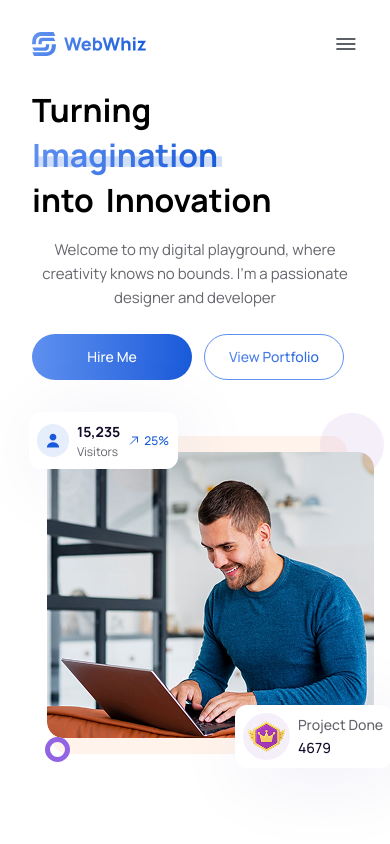
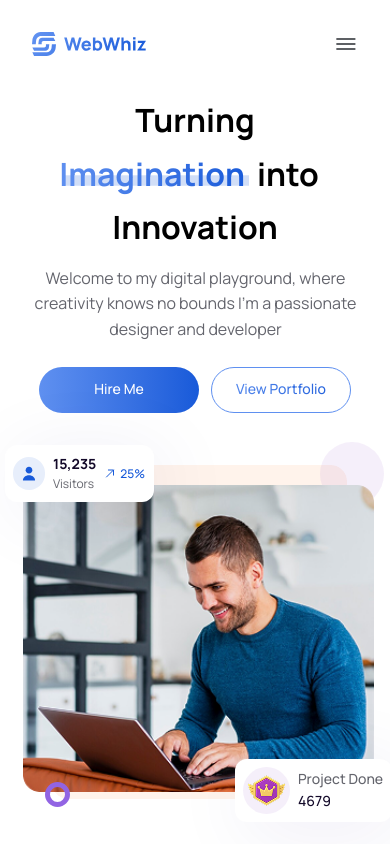
Before and after one commit to MdMuzahid07/WebWhiz, a Next.js app: page / in a window 390 px wide. Built offline with nearby package versions, Linux system fonts and the light colour scheme.

Commit message:
hero section ui responsive

```diff
--- a/src/components/main/home/HeroAreaSection.tsx
+++ b/src/components/main/home/HeroAreaSection.tsx
@@ -4,16 +4,16 @@ export default function HeroAreaSection() {
     return (
         <section className=" bg-white">
             <div className="max-w-[1140px] mx-auto mt-[24px] sm:mt-[100px]">
-                <div className="grid grid-cols-1 sm:grid-cols-2 gap-[20px] w-full sm:h-[526px]">
+                <div className="flex justify-between flex-col md:flex-row gap-[20px] w-full sm:h-[526px]">
 
 
-                    <div className=" px-[32px] xl:px-[0] mb-[52px] sm:mb-[76px]">
-                        <div className="max-w-[30px] sm:max-w-[520px]">
-                            <h1 className="text-[32px] font-bold leading-[140%] sm:text-[40px] lg:text-[64px] md:leading-[120%]">
+                    <div className=" px-[32px] xl:px-[0] mb-[52px] sm:mb-[76px] mt-[10px]">
+                        <h1 className="max-w-[520px] text-[32px] font-bold leading-[140%] sm:text-[40px] lg:text-[64px] md:leading-[120%] text-center sm:text-start">
                             <span>
                                 Turning
                             </span>
-                                <span className="relative inline-block">
+                            <div className="flex justify-center sm:justify-start mt-[9.5px] mb-2">
+                                <span className="relative inline-block ">
                                     <span className="relative z-10 bg-gradient-to-r from-primary-start to-primary-end bg-clip-text text-transparent">
                                         Imagination
                                     </span>
@@ -25,29 +25,23 @@ export default function HeroAreaSection() {
                                         className="absolute bottom-[11px] sm:bottom-[9px] lg:bottom-[14px] left-1 object-cover z-0"
                                         priority
                                     />
-                                </span>
-                                <span className="pl-0 md:pl-3 pr-3 md:pr-0">into</span>
+                                </span> <span className="pl-3 pr-3 md:pr-0 inline">into</span>
+                            </div>
                             Innovation
                         </h1>
-                        </div>
 
                         <div className="mt-[16px] sm:flex sm:items-center sm:gap-[12px]">
                             <div className="h-[65px] hidden sm:flex min-w-[4px] bg-gradient-to-r from-primary-start to-primary-end rounded-[16px]">
                             </div>
-                            <div className="max-w-[554px]">
-                                <p className="hidden lg:flex text-body text-[16px] font-normal leading-[160%]">
-                                    Welcome to my digital playground, where creativity knows no bounds. I&apos;m a passionate designer and developer on a mission to turn innovative ideas into stunning digital realities.
-                                </p>
-                                <p className="hidden sm:flex lg:hidden text-body text-[16px] font-normal leading-[160%]">
-                                    Welcome to my digital playground, where creativity knows no bounds. I&apos;m a passionate de...
-                                </p>
-                                <p className="sm:hidden text-center text-body text-[15px] font-normal leading-[160%]">
-                                    Welcome to my digital playground, where creativity knows no bounds. I&apos;m a passionate designer and developer
+                            <p className="w-full min-w-[327px] sm:w-[323px] lg:min-w-[554px] text-center sm:text-left text-body text-[16px] font-normal leading-[160%]">
+                                Welcome to my digital playground, where creativity knows no bounds<span className="hidden lg:inline">.</span>{' '}
+                                <span className="sm:hidden">I&apos;m a passionate designer and developer</span>
+                                <span className="hidden sm:inline lg:hidden"> passionate de...</span>
+                                <span className="hidden lg:inline">I&apos;m a passionate developer on a mission to turn innovative ideas into stunning digital realities</span>
                             </p>
                         </div>
-                        </div>
 
-                        <div className="flex items-center gap-[12px] mt-[24px]">
+                        <div className="flex items-center justify-center sm:justify-start gap-[12px] mt-[24px]">
                             <button className="w-[160px] h-[46px] bg-gradient-to-r from-primary-start to-primary-end flex justify-center items-center text-sm font-medium leading-[160%] text-white rounded-full cursor-pointer">
                                 Hire Me
                             </button>
@@ -63,7 +57,7 @@ export default function HeroAreaSection() {
                     <div className="flex lg:hidden justify-center w-full pl-3 relative">
                         <div className="relative w-full h-full px-[11px] sm:px-[32px] xl:px-[0]">
                             <div className="relative">
-                                <div className="absolute right-[32px] -top-[16px]">
+                                <div className="absolute right-[32px] -top-[20px]">
                                     <div className="relative">
                                         <div className="absolute -right-[37px] -top-[23px]">
                                             <svg xmlns="http://www.w3.org/2000/svg" width="64" height="64" viewBox="0 0 64 64" fill="none">
@@ -75,7 +69,7 @@ export default function HeroAreaSection() {
                                             alt="Hero Section Image"
                                             width={295}
                                             height={334}
-                                            className="sm:min-w-[295px] h-[318px] sm:h-[334px] object-cover rounded-[16px] overflow-hidden "
+                                            className="sm:min-w-[295px] h-full sm:h-[334px] object-cover rounded-[16px] overflow-hidden "
                                             priority
                                         />
 
@@ -100,7 +94,7 @@ export default function HeroAreaSection() {
                                         alt="Hero Section Image"
                                         width={327}
                                         height={286}
-                                        className="min-w-[327px] h-[286px] object-cover rounded-[16px] overflow-hidden"
+                                        className="w-screen md:min-w-[327px] md:h-[286px] object-cover rounded-[16px] overflow-hidden"
                                         priority
                                     />
 
@@ -170,7 +164,7 @@ export default function HeroAreaSection() {
 
 
                     {/* // ======= for desktop view ============> */}
-                    <div className="hidden lg:flex justify-center pl-3 relative   px-[32px] xl:px-[0] mb-[76px]">
+                    <div className="hidden lg:flex justify-center pl-3 relative  px-[32px] xl:px-[0] mb-[76px]">
                         <div className="relative w-full h-full">
                             <div className="relative">
                                 <div className="absolute right-[115px] -top-[24px]">
--- a/src/components/shared/Navbar.tsx
+++ b/src/components/shared/Navbar.tsx
@@ -64,7 +64,7 @@ export default function Navbar() {
 
                             {
                                 isSidebarOpen && (
-                                    <div className="absolute sm:max-w-[300px] top-0 right-0 w-full h-full  bg-gradient-to-r from-primary-start to-primary-end z-50">
+                                    <div className="absolute  w-full sm:max-w-[300px] top-0 right-0 h-full  bg-gradient-to-r from-primary-start to-primary-end z-50">
                                         <div className="flex justify-end p-4">
                                             <button onClick={() => setIsSidebarOpen(false)}>
                                                 <svg xmlns="http://www.w3.org/2000/svg" width="24" height="24" viewBox="0 0 24 24" fill="none">
```
Lines whose indentation alone changed are shown as unchanged.
